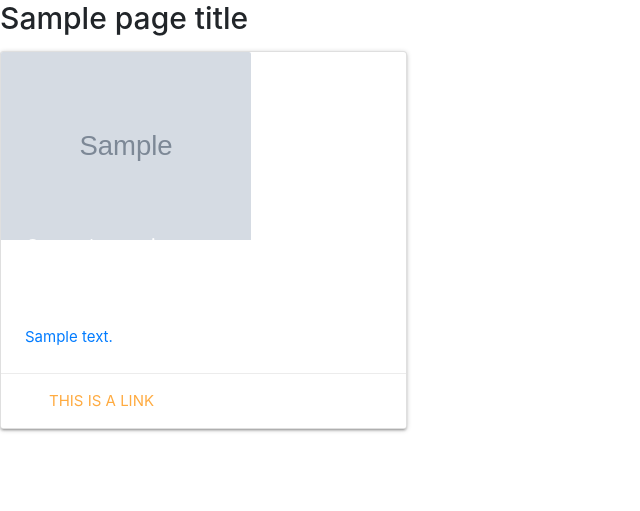
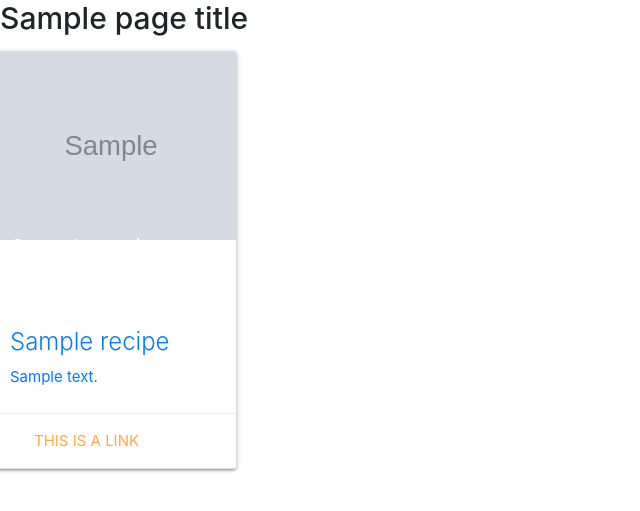
Before and after one commit to Kraljiccar/Milestone-Project-3-Recipes, a Flask app: template templates/recipes.html in a window 1280 px wide. Shown: the top 511 px of the page, without its empty margins (0-640 px from the left). Run offline with Flask 2, Linux system fonts and the light colour scheme; the template is opened without the code that fills it: most values are stand-ins (such as "Sample title", 1, 10 or a date in 2020); grey boxes marked "Sample" are stand-in pictures; some libraries are stand-ins or nearby versions.

Commit message:
i havent undestrod tutor yesterday quite right, i'm commiting this just to chek with them again

```diff
--- a/app.py
+++ b/app.py
@@ -20,10 +20,19 @@ mongo = PyMongo(app)
 def index():
     return render_template("index.html")
 
-@app.route('/recipes/')
-def recipes():
-    return render_template("recipes.html", recipes=mongo.db.recipe.find())
+@app.route('/recipes/<category>')
+def get_all(category):
+    if category == "all":
+        category = "All recipes"
+        recipe = mongo.db.recipe.find()
+    else:
+        recipe = mongo.db.recipe.find({"$text": {"$search": category}})
+    return render_template("recipes.html", recipe=recipe)
 
+@ app.route('/recipe/<recipe_id>')
+def get_recipe(recipe_id):
+    recipe = mongo.db.recipe.find_one({"_id": ObjectId(recipe_id)})
+    return render_template("viewrecipe.html")
 
 
 @app.route('/add_recipe')
--- a/templates/addrecipe.html
+++ b/templates/addrecipe.html
@@ -21,7 +21,7 @@
     </div>
 
     <div class="form-group">
-        <label for="description">Description</label>
+        <label for="recipe_description">Description</label>
         <input required type="text" class="form-control" id="recipe_description" name="description"
             aria-describedby="recipe description" maxlength="150">
         <small class="form-text text-muted">Write some description about your recipe</small>
@@ -40,8 +40,8 @@
 
     <div class="col-sm-12 col-md-6">
             <div class="form-group">
-                <label for="preparation">Preparation Time</label>
-                <input required type="text" class="form-control" id="preparation" name="preparation" aria-describedby="preparation time" placeholder="X,X hours" maxlength="20">
+                <label for="preparation_time">Preparation Time</label>
+                <input required type="text" class="form-control" id="preparation_time" name="preparation" aria-describedby="preparation time" placeholder="X,X hours" maxlength="20">
                 <small class="form-text text-muted">exmple: 2,5 hours</small>
             </div>
     </div>
--- a/templates/index.html
+++ b/templates/index.html
@@ -7,10 +7,10 @@
        <a class="nav-link" href="{{ url_for('get_all', category='Appetizers') }}">Appetizers</a>
     </div>
     <div class="col-sm">
-      <a class="nav-link" href="{{ url_for('get_all', category='Main') }}">MAIN</a>
+      <a class="nav-link" href="{{ url_for('get_all', category='Main') }}">Main</a>
     </div>
     <div class="col-sm">
-      <a class="nav-link" href="{{ url_for('get_all', category='Dessert') }}">Desserts</a>
+      <a class="nav-link" href="{{ url_for('get_all', category='Desserts') }}">Desserts</a>
     </div>
     <div class="col-sm">
       <a class="nav-link" href="{{ url_for('get_all', category='All') }}">All Recipes</a>
--- a/templates/recipes.html
+++ b/templates/recipes.html
@@ -2,19 +2,20 @@
 {% block content %}
 
         <h2> {{ page_title }} </h2>
- <div class="row">
+ <div class="row" class="col-sm-6 col-md-4">
+
         {% for recipe in recipes %}
 
-    <div class="col-sm-6 col-md-4">
-    <a href="{{url_for('get_recipe', recipes_id=recipe_id)}}">
+    <div >
       <div class="card">
         <div class="card-image">
-
+         <a href="{{url_for('get_recipe', recipe_id=recipe_id)}}">
           <img src="{{recipe.img_url}}">
           <span class="card-title">{{recipe.recipe_name}}</span>
         </div>
 
         <div class="card-content">
+          <h5 class="card-title">{{recipe.recipe_name}}</h5>
           <p>{{recipe.recipe_desciption}}</p>
         </div>
         <div class="card-action">
```
